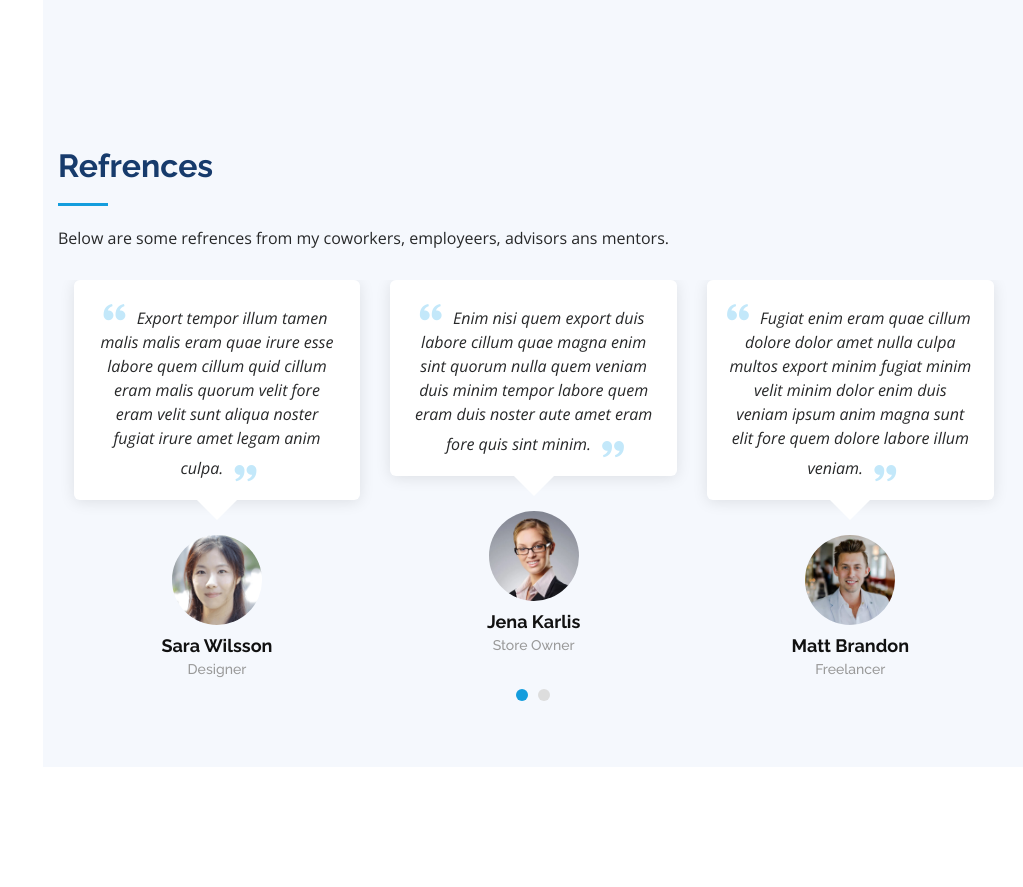
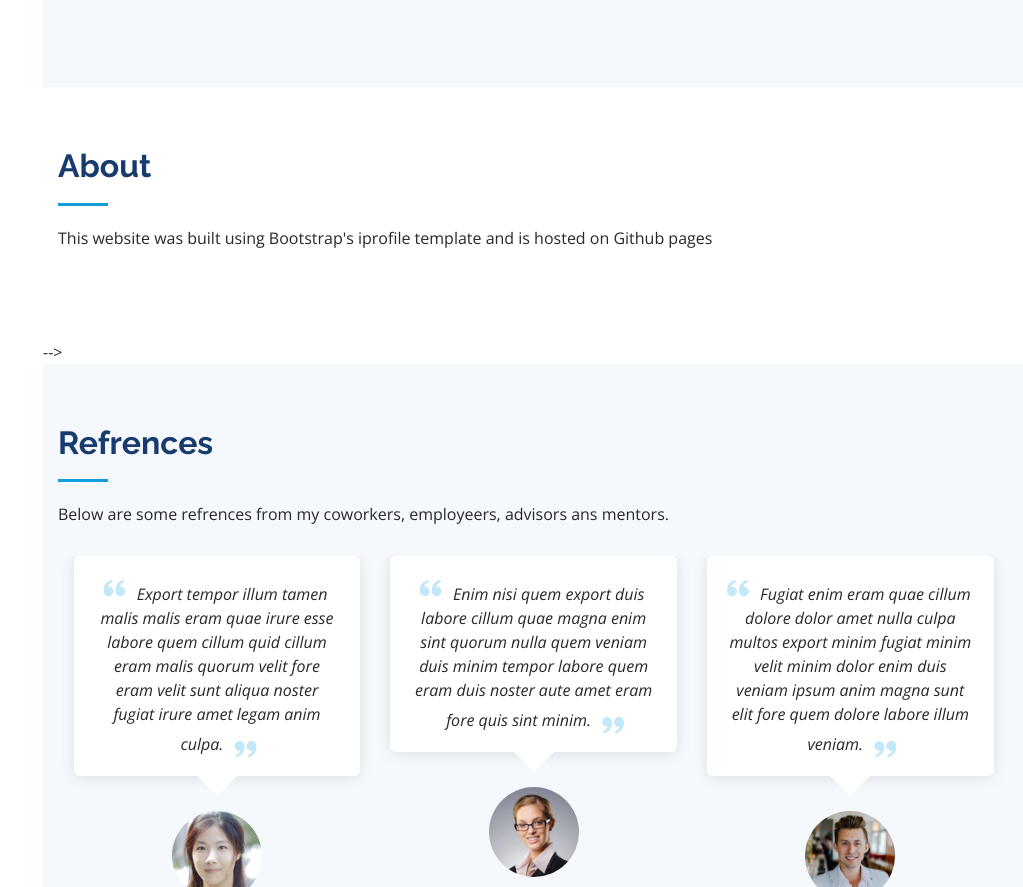
Before and after one commit to victorfigueroabuilds/personalwebsite, a plain HTML site: page index.html in a window 1280 px wide. Shown: the part 4659-5546 px from the top of the page, without its empty margins (257-1280 px from the left). Before the commit the page ends 5426 px from the top, so only its background shows below. Drawn offline with nearby package versions, Linux system fonts and the light colour scheme.

Commit message:
updated about section

```diff
--- a/index.html
+++ b/index.html
@@ -490,15 +490,14 @@
     </section><!-- End Portfolio Section -->
 
     <!-- ======= Services Section ======= -->
-    <!--
     <section id="services" class="services">
       <div class="container">
 
         <div class="section-title">
-          <h2>Services</h2>
-          <p>Magnam dolores commodi suscipit. Necessitatibus eius consequatur ex aliquid fuga eum quidem. Sit sint consectetur velit. Quisquam quos quisquam cupiditate. Et nemo qui impedit suscipit alias ea. Quia fugiat sit in iste officiis commodi quidem hic quas.</p>
+          <h2>About</h2>
+          <p>This website was built using Bootstrap's iprofile template and is hosted on Github pages</p>
         </div>
-
+<!--
         <div class="row">
           <div class="col-lg-4 col-md-6 icon-box" data-aos="fade-up">
             <div class="icon"><i class="icofont-computer"></i></div>
@@ -531,7 +530,7 @@
             <p class="description">Et harum quidem rerum facilis est et expedita distinctio. Nam libero tempore, cum soluta nobis est eligendi</p>
           </div>
         </div>
-
+-->
       </div>
     </section>
   -->
```
